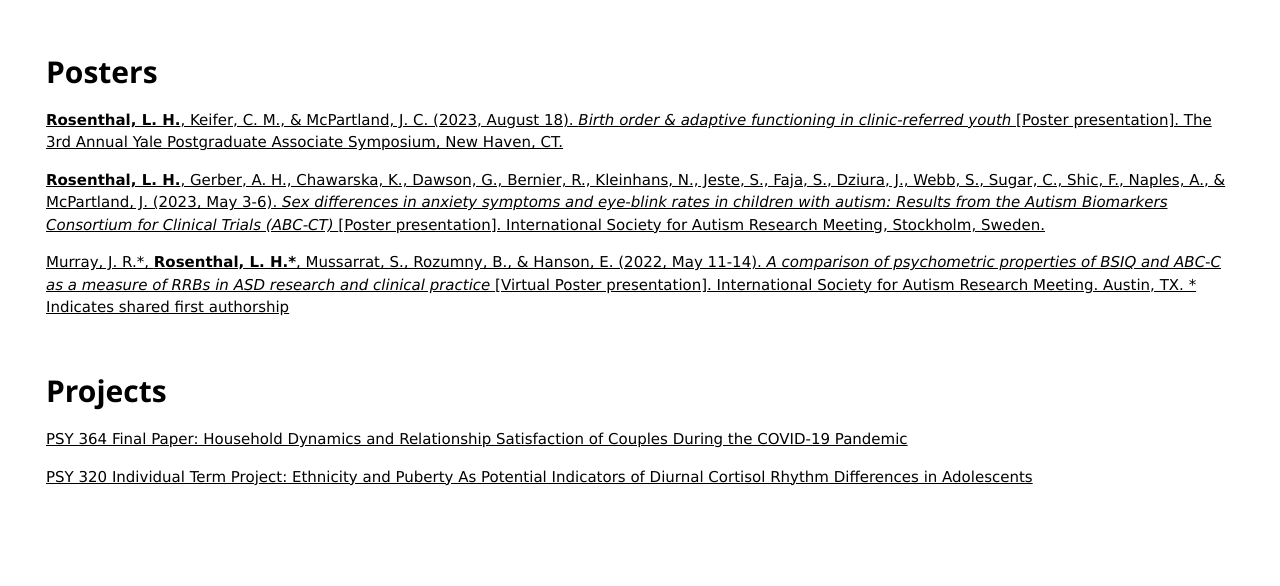
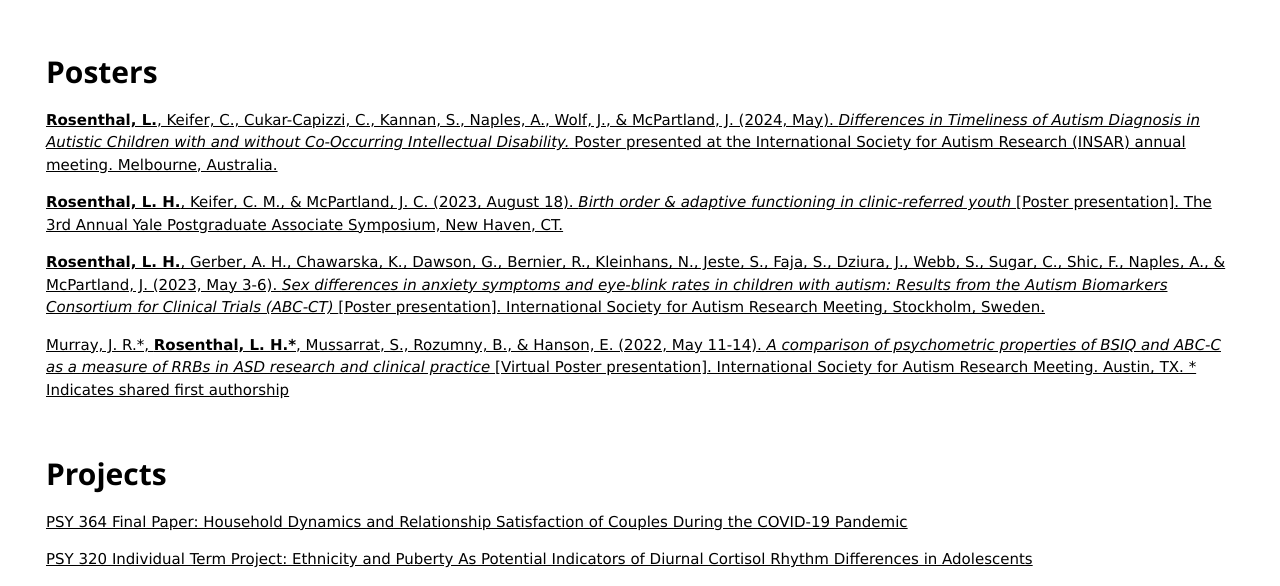
Before and after one commit to lindsey-rosenthal/lindsey-rosenthal.github.io, a plain HTML site: page index.html in a window 1280 px wide. Shown: the part 797-1383 px from the top of the page. Before the commit the page ends 1300 px from the top, so only its background shows below. Drawn offline with Linux system fonts and the light colour scheme.

Commit message:
Added 2024 Insar poster
Added new poster line!

```diff
--- a/index.html
+++ b/index.html
@@ -92,12 +92,19 @@
      <div class="w3-row w3-padding-top-24" id="projects">
       <div class="w3-container">
         <h2>Posters</h2>
+
+        <p>
+          <a href="/PDFs/lhr_insar_2024_FINAL.pdf" target="_blank"><b>Rosenthal, L.</b>, Keifer, C., Cukar-Capizzi, C., Kannan, S., Naples, A., Wolf, J., & McPartland, J. (2024, May). <i>Differences in Timeliness of Autism Diagnosis in Autistic Children with and without Co-Occurring Intellectual Disability.</i> Poster presented at the International Society for Autism Research (INSAR) annual meeting. Melbourne, Australia.</a>
+        </p>
+
         <p>
           <a href="/PDFs/lhr_ypga_poster.pdf" target="_blank"><b>Rosenthal, L. H.</b>, Keifer, C. M., & McPartland, J. C. (2023, August 18). <i>Birth order & adaptive functioning in clinic-referred youth </i>[Poster presentation]. The 3rd Annual Yale Postgraduate Associate Symposium, New Haven, CT.</a>
         </p>
+
         <p>
           <a href="/PDFs/lhr_poster_insar_2023.pdf" target="_blank"><b>Rosenthal, L. H.</b>, Gerber, A. H., Chawarska, K., Dawson, G., Bernier, R., Kleinhans, N., Jeste, S., Faja, S., Dziura, J., Webb, S., Sugar, C., Shic, F., Naples, A., & McPartland, J. (2023, May 3-6). <i>Sex differences in anxiety symptoms and eye-blink rates in children with autism: Results from the Autism Biomarkers Consortium for Clinical Trials (ABC-CT) </i>[Poster presentation]. International Society for Autism Research Meeting, Stockholm, Sweden.</a>
         </p>
+
         <p>
           <a href="/PDFs/INSAR_2022.pdf" target="_blank">Murray, J. R.*, <b>Rosenthal, L. H.*</b>, Mussarrat, S., Rozumny, B., & Hanson, E. (2022, May 11-14). <i>A comparison of psychometric properties of BSIQ and ABC-C as a measure of RRBs in ASD research and clinical practice </i>[Virtual Poster presentation]. International Society for Autism Research Meeting. Austin, TX.
             * Indicates shared first authorship</a>
```
Also changed, not shown: 1 other file.
